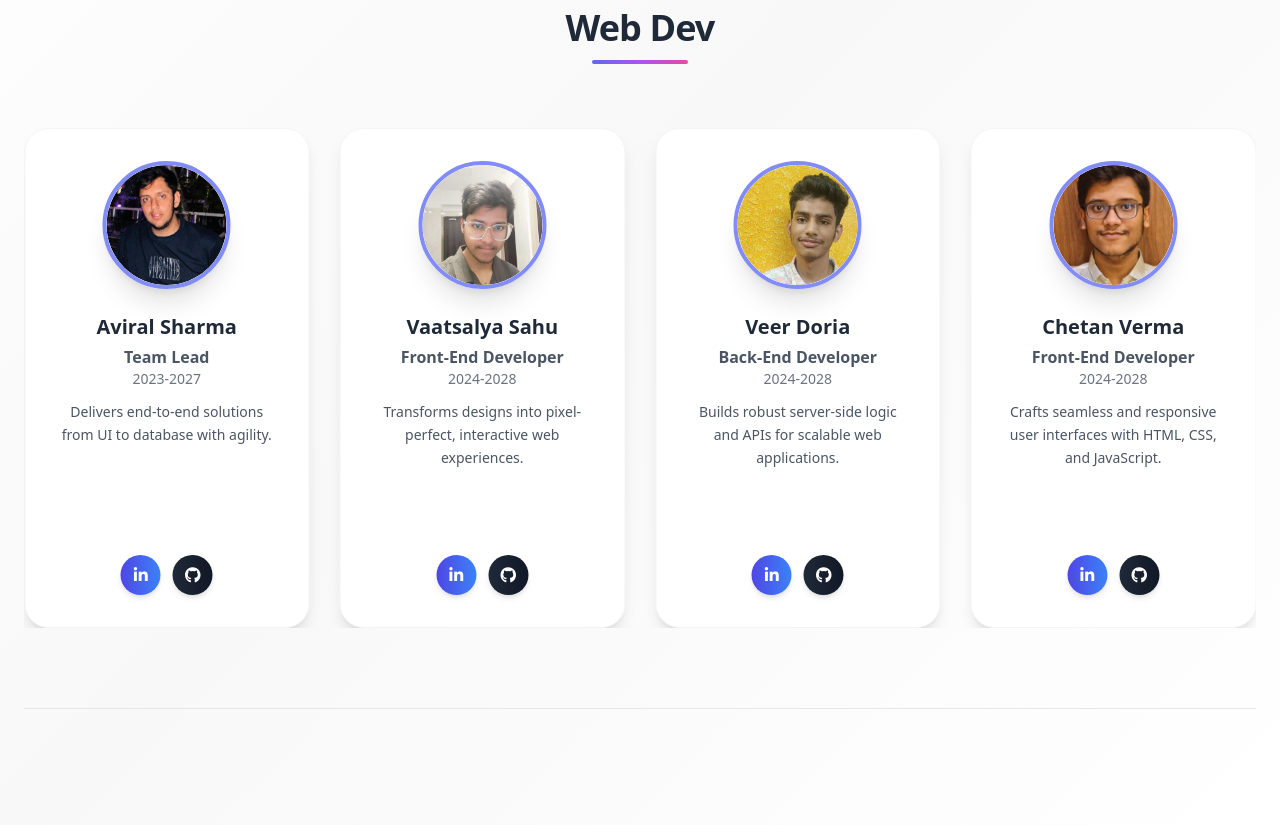
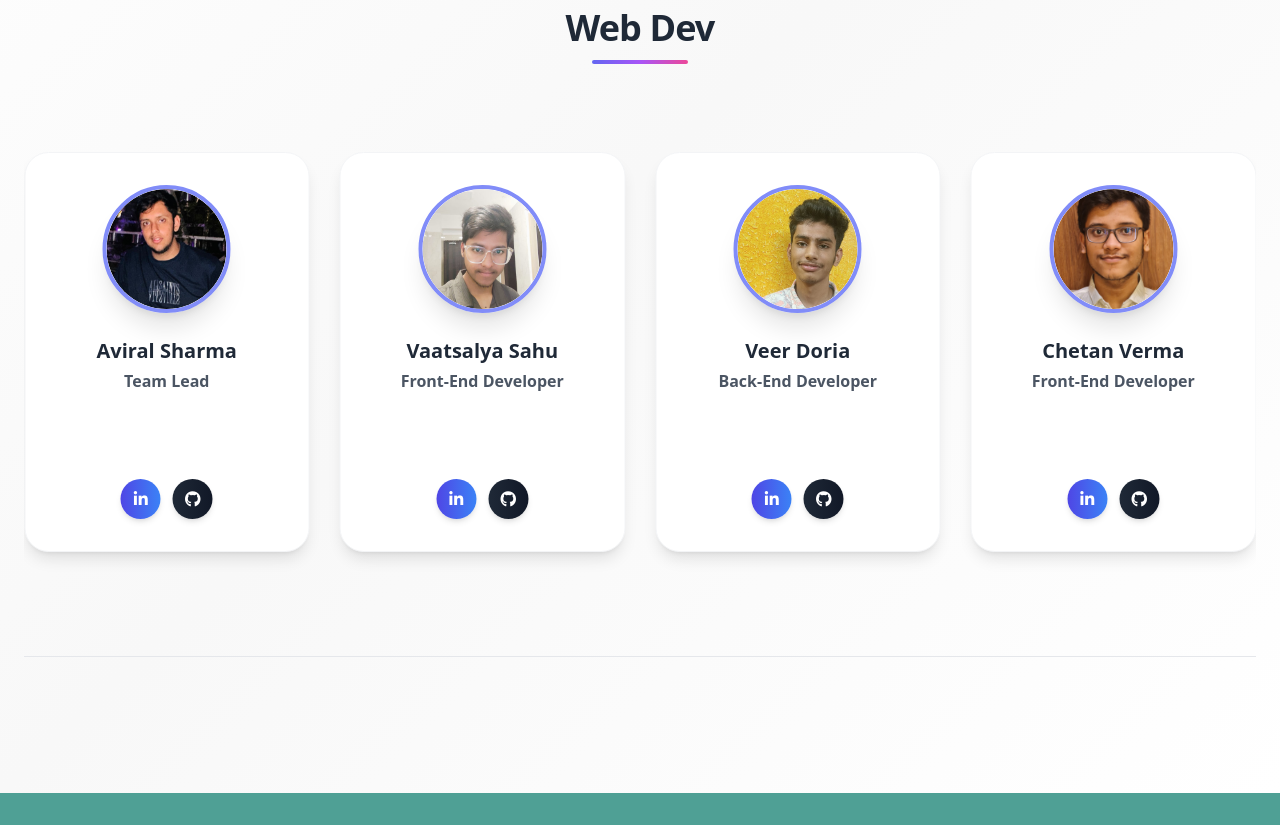
Before and after one commit to ACell-IITI/ACellPortal, a React (Vite) app in the folder client/: page /team in a window 1280 px wide. Shown: the part 540-1365 px from the top of the page. Built offline with nearby package versions, Linux system fonts and the light colour scheme; no server answers; a web font is replaced by a local one.

Commit message:
Minor tweaks to design

```diff
--- a/client/src/Components/TeamComponent/Comp.jsx
+++ b/client/src/Components/TeamComponent/Comp.jsx
@@ -42,7 +42,7 @@ export default function TeamComponent({ title, members }) {
                   : member.group === "Co-Head"
                     ? "border-4 border-orange-400 shadow-[0_0_25px_rgba(251,146,60,0.5)]"
                     : "border border-gray-100"
-                } h-[500px] flex flex-col justify-between`}
+                } h-[400px] flex flex-col justify-between mt-6 mb-6`}
             >
               {/* Glow Background */}
               <div className="absolute inset-0 bg-gradient-to-br from-indigo-100 via-white to-teal-100 opacity-0 group-hover:opacity-100 transition-opacity duration-500 blur-xl"></div>
@@ -71,10 +71,10 @@ export default function TeamComponent({ title, members }) {
                   {member.name}
                 </h3>
                 <p className="text-gray-600 font-semibold">{member.role}</p>
-                <p className="text-sm text-gray-500 mb-3">{member.year}</p>
-                <p className="text-sm text-gray-600 leading-relaxed mb-6 line-clamp-3">
+                {/* <p className="text-sm text-gray-500 mb-3">{member.year}</p> */}
+                {/* <p className="text-sm text-gray-600 leading-relaxed mb-6 line-clamp-3">
                   {member.bio}
-                </p>
+                </p> */}
 
                 {/* Social Links (stick to bottom if content is small) */}
                 <div className="mt-auto flex justify-center space-x-3">
```
